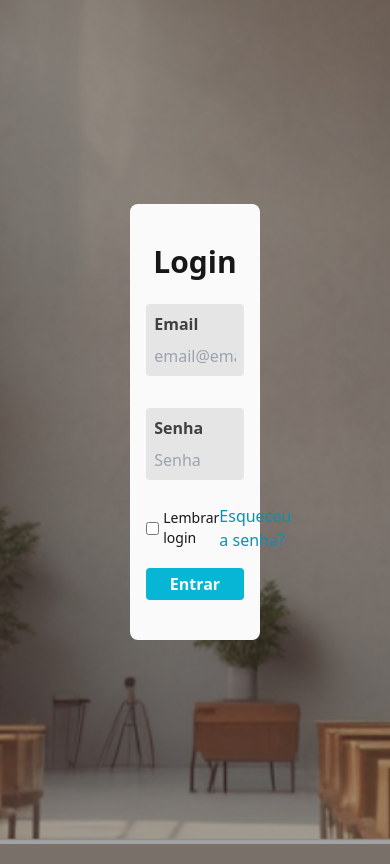
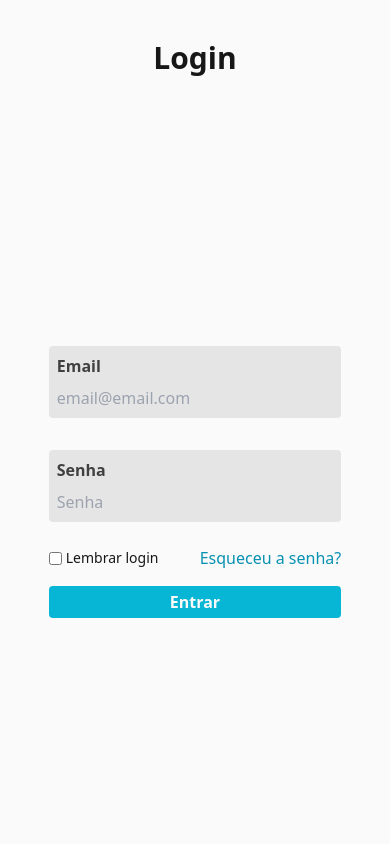
Before and after one commit to Adryan1928/legalis, a Django app: template user/templates/registration/login.html in a window 390 px wide. Run offline with Django 5.2, Linux system fonts and the light colour scheme; the template is opened without the code that fills it, so the values that code supplies are empty; some libraries are stand-ins or nearby versions.

Commit message:
Add responsive login

```diff
--- a/user/templates/registration/login.html
+++ b/user/templates/registration/login.html
@@ -10,7 +10,7 @@
 <body>
     <main class="bg-[url('{% static '/home/fundo.png' %}')] bg-no-repeat bg-center bg-cover flex justify-center items-center h-screen">
         <article class="bg-neutral-900/40 flex h-screen w-full items-center justify-center">
-            <section class="w-1/3 bg-neutral-50 rounded-lg py-10">
+            <section class="w-full h-full sm:h-auto sm:w-3/4 lg:w-1/3 bg-neutral-50 sm:rounded-lg py-10">
                 <div class="flex justify-center items-center pb-6">
                     <h1 class="text-neutral-900 text-3xl font-bold">Login</h1>
                 </div>
```
